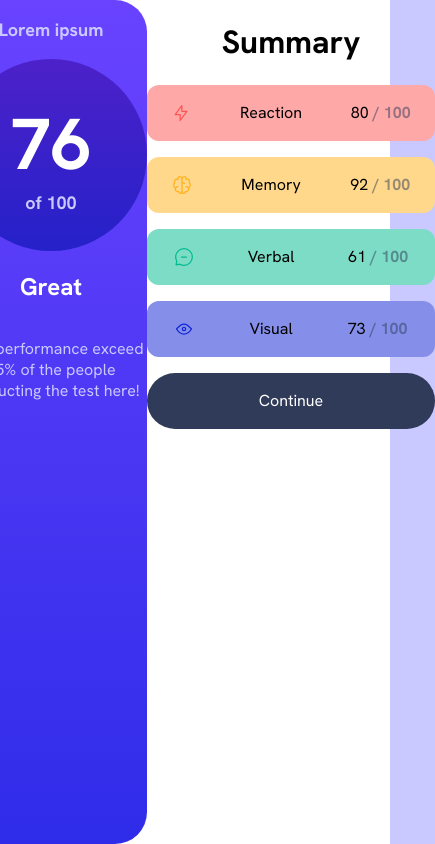
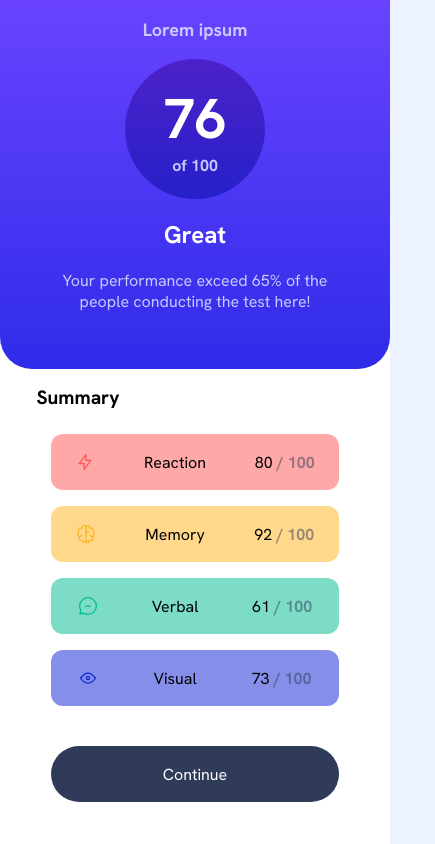
Before and after one commit to mnubhan/Result-Summary-Component, a plain HTML site: page index.html in a window 390 px wide. Shown: the whole page, 435 px wide, since content can reach past the window. Drawn offline with Linux system fonts and the light colour scheme.

Commit message:
feat:implement desktop view

```diff
--- a/index.html
+++ b/index.html
@@ -20,7 +20,7 @@
         </p>
       </div>
       <div class="info__summary">
-        <h1>Summary</h1>
+        <h2 class="info__summary_text">Summary</h2>
         <div class="info__summary_category info__summary_reaction">
           <img class="info__summary_icon" src="images/icon-reaction.svg" />
           <div class="info__summary_category-title">Reaction</div>
--- a/style.css
+++ b/style.css
@@ -15,6 +15,7 @@
   --very-light-blue: #ecf2ff;
   --light-purple: #7755ff;
   --purple: #6943ff;
+  --light-dark-purple: #6240fc;
   --dark-purple: #2f2ce9;
   --darker-purple: #4d21c9;
   --white-purple: #2521c9;
@@ -25,13 +26,11 @@
 }
 
 body {
-  background-color: var(--light-blue);
+  background-color: var(--very-light-blue);
 }
 
 .info__section {
   position: absolute;
-  top: 0;
-  bottom: 0;
   left: 0;
   right: 0;
   margin: auto;
@@ -41,7 +40,10 @@ body {
   background-color: var(--white);
   max-width: 46rem;
   min-height: 32rem;
-  margin-inline:auto;
+  margin-inline: auto;
+  border-radius: 2rem;
+  top: 50%;
+  transform: translateY(-50%);
 }
 .info__result {
   background: linear-gradient(
@@ -56,7 +58,7 @@ body {
   margin: 0;
   color: var(--white);
   border-radius: 2rem;
-  width:auto;
+  width: 50%;
 }
 .result__value_section {
   background: linear-gradient(var(--darker-purple), var(--white-purple));
@@ -90,68 +92,87 @@ body {
 .info__summary {
   display: flex;
   flex-flow: column wrap;
-  align-items:center;
-  width:auto;
+  align-items: center;
+  width: 50%;
 }
 
-.info__summary_category{
-  display:flex;
-  flex-flow:row;
-  justify-content:space-around;
-  align-items:center;
-  height:3.5rem;
-  min-width:18rem;
-  max-width:20rem;
-  border-radius:12px;
+.info__summary_category {
+  display: flex;
+  flex-flow: row;
+  justify-content: space-around;
+  align-items: center;
+  height: 3.5rem;
+  min-width: 18rem;
+  max-width: 20rem;
+  border-radius: 12px;
 }
 
-.info__summary_category+div {
-  margin-top:1rem;
+.info__summary_category + div {
+  margin-top: 1rem;
 }
 
-.button{
+.button {
   max-width: 20rem;
   min-width: 18rem;
-  min-height:3.5rem;
+  min-height: 3.5rem;
   margin-inline: auto;
-  /* text-align: justify; */
   display: flex;
   flex-flow: row wrap;
   justify-content: center;
   align-items: center;
   border-radius: 128px;
   color: var(--white);
-  background-color:var(--dark-navy);
+  background: var(--dark-navy);
+  position: relative;
+  top: 2rem;
+  cursor: pointer;
+  transition: background 0.8s ease-in-out;
 }
-.hundred{
-  color:var(--dark-navy);
-  font-size:1rem;
-  font-weight:bold;
-  opacity:50%;
+.button:active {
+  background: linear-gradient(
+    var(--light-purple) 0%,
+    var(--purple) 0%,
+    var(--light-dark-purple) 11%,
+    var(--dark-purple) 100%
+  );
+
 }
-.info__summary_verbal{
-  background-color:var(--green-white);
+.hundred {
+  color: var(--dark-navy);
+  font-size: 1rem;
+  font-weight: bold;
+  opacity: 50%;
+}
+.info__summary_verbal {
+  background-color: var(--green-white);
 }
 
-.info__summary_reaction{
-  background-color:var(--red-white)
+.info__summary_reaction {
+  background-color: var(--red-white);
 }
 
-.info__summary_memory{
-  background-color:var(--yellow-white);
+.info__summary_memory {
+  background-color: var(--yellow-white);
 }
 
-.info__summary_visual{
-  background-color:var(--blue-white);
+.info__summary_visual {
+  background-color: var(--blue-white);
+}
+.info__summary_text {
+  position: relative;
+  right: 25%;
+  margin-bottom:28px;
 }
 
-@media screen and (max-width: 375px) {
-  .info__section{
-    flex-wrap:wrap;
+@media screen and (max-width: 574px) {
+  .info__section {
+    flex-wrap: wrap;
+    border-radius: 0;
+    height: 100%;
   }
   .info__result {
     border-radius: 0 0 2rem 2rem;
-    width:auto;
+    width: 100%;
   }
   .result__value_section {
     width: 8.75rem;
@@ -164,7 +185,21 @@ body {
   .result__out-of-100 {
     font-size: 1rem;
   }
-  .info__summary_category+.button {
+  .info__summary {
+    width: 100%;
+  }
+  .info__summary_category + .button {
     margin-top: 1.5rem;
   }
+  .info__summary_text {
+    font-size: 1.2rem;
+    right: 30%;
+    margin-bottom:24px;
+  }
+  .result__explaination {
+    margin: 0 3.6rem;
+  }
+  .button {
+    top: 1rem;
+  }
 }
```
